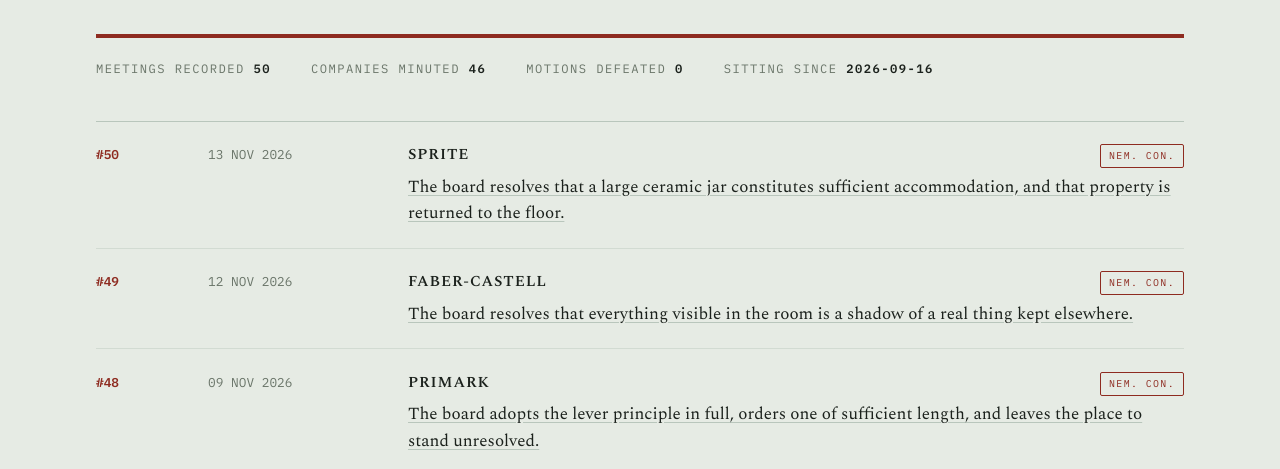
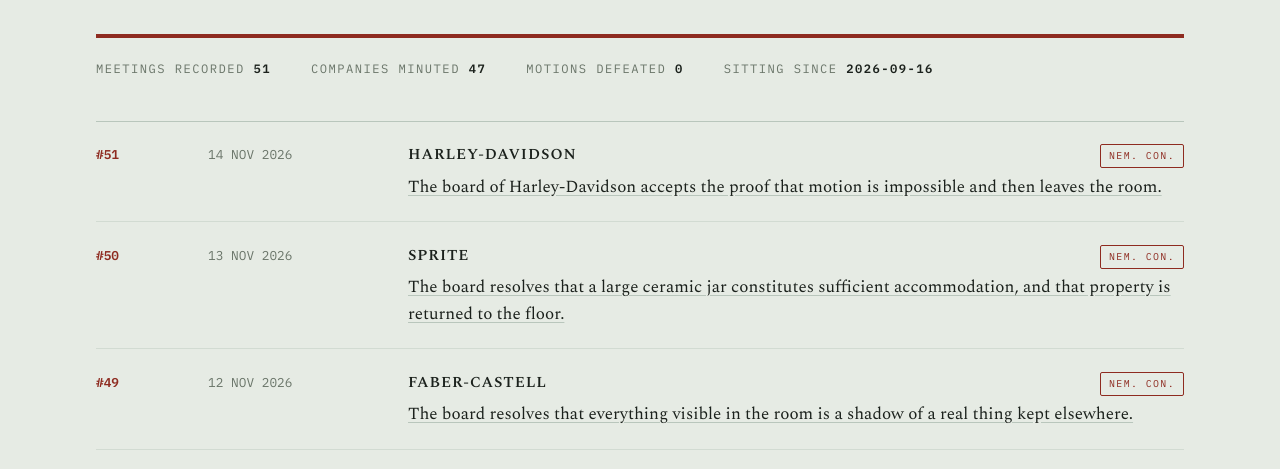
Before and after one commit to silerjakub-bit/theboardminutes-media, a plain HTML site: page index.html in a window 1280 px wide. Shown: the part 262-731 px from the top of the page. Drawn offline with nearby package versions, Linux system fonts and the light colour scheme.

Commit message:
media: index.html

```diff
--- a/index.html
+++ b/index.html
@@ -118,14 +118,21 @@ body {
     <p class="premise">Every day, the board of one real company formally adopts one historical decision. Minutes are published. Meeting numbers never reset.</p>
     <div class="rule-accent"></div>
     <div class="tally">
-      <span>Meetings recorded <b>50</b></span>
-      <span>Companies minuted <b>46</b></span>
+      <span>Meetings recorded <b>51</b></span>
+      <span>Companies minuted <b>47</b></span>
       <span>Motions defeated <b>0</b></span>
       <span>Sitting since <b>2026-09-16</b></span>
     </div>
   </header>
 
   <main class="register">
+      <div class="entry">
+        <div class="no">#51</div>
+        <div class="date">14 NOV 2026</div>
+        <div class="company">Harley-Davidson</div>
+        <div class="status">Nem. con.</div>
+        <div class="motion"><a href="https://silerjakub-bit.github.io/theboardminutes-media/2026-11-14/board-of-directors/m051/post_tiktok.mp4" rel="noopener">The board of Harley-Davidson accepts the proof that motion is impossible and then leaves the room.</a></div>
+      </div>
       <div class="entry">
         <div class="no">#50</div>
         <div class="date">13 NOV 2026</div>
```
